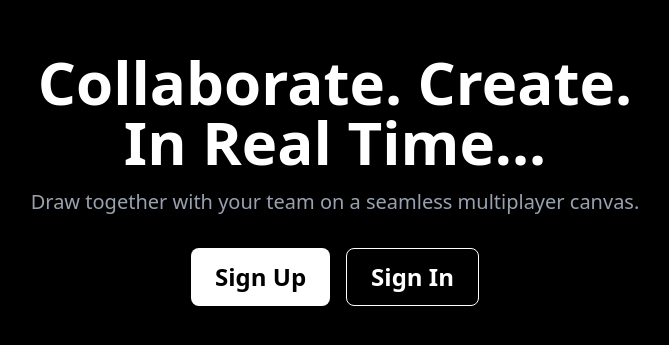
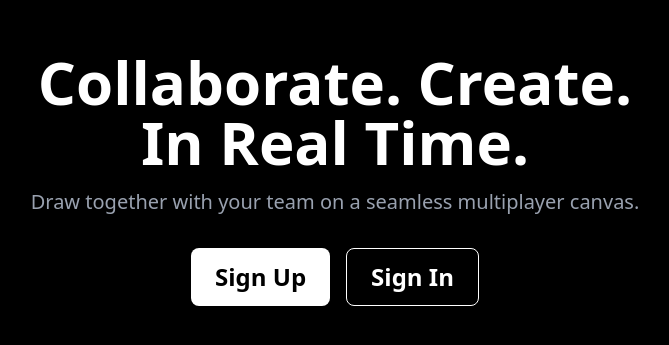
Before and after one commit to sadiqkhan3006/Draw-app, a Next.js app in the folder apps/draw-frontend/: page / in a window 1280 px wide. Shown: the part 221-566 px from the top of the page, without its empty margins (305-974 px from the left). Built offline with nearby package versions, Linux system fonts and the light colour scheme; no server answers.

Commit message:
CI pipeline

```diff
--- a/apps/draw-frontend/app/page.tsx
+++ b/apps/draw-frontend/app/page.tsx
@@ -14,7 +14,7 @@ export default function Home() {
     <section className="min-h-screen flex flex-col items-center justify-center bg-black text-white px-4">
       <div className="max-w-2xl text-center">
         <h1 className="text-4xl md:text-6xl font-bold mb-4">
-          Collaborate. Create. In Real Time...
+          Collaborate. Create. In Real Time.
         </h1>
         <p className="text-gray-400 text-lg md:text-xl mb-8">
           Draw together with your team on a seamless multiplayer canvas.
```
